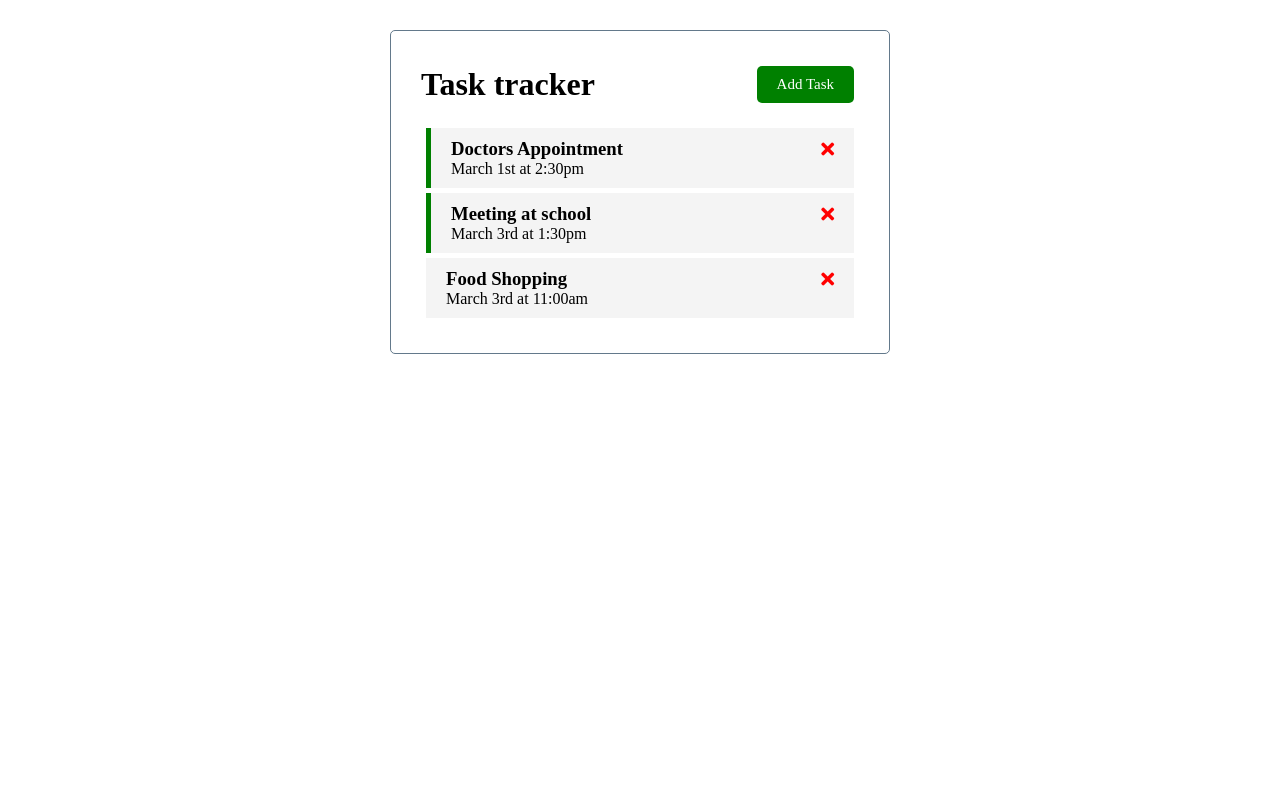
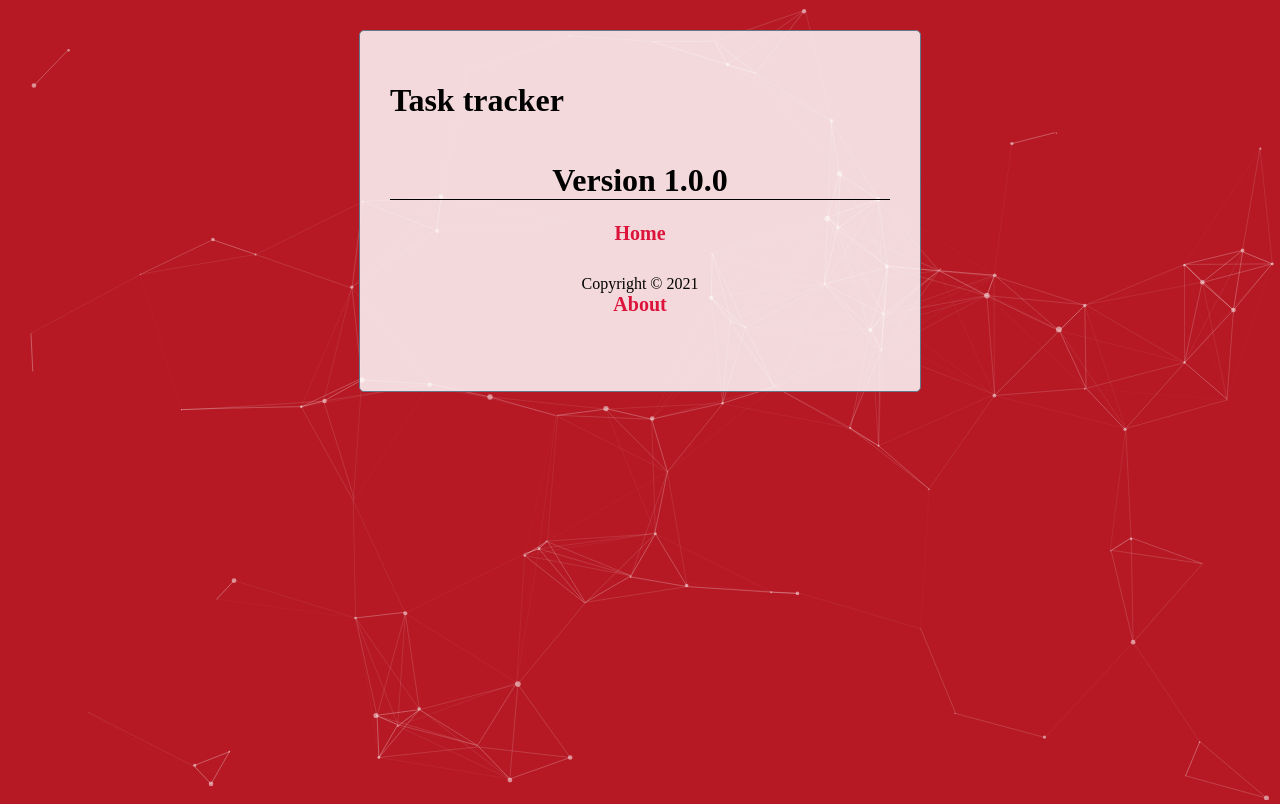
Before and after one commit to MichalBelko/Vue-TodoApp, a Vue app: page /about in a window 1280 px wide. Built offline with nearby package versions, Linux system fonts and the light colour scheme.

Commit message:
implemented router

```diff
--- a/package.json
+++ b/package.json
@@ -8,7 +8,8 @@
   },
   "dependencies": {
     "core-js": "^3.6.5",
-    "vue": "^3.0.0"
+    "vue": "^3.0.0",
+    "vue-router": "^4.0.10"
   },
   "devDependencies": {
     "@vue/cli-plugin-babel": "~4.5.0",
--- a/public/index.html
+++ b/public/index.html
@@ -21,6 +21,8 @@
       >
     </noscript>
     <div id="app"></div>
-    <!-- built files will be auto injected -->
+    <div id="particles-js"></div>
+
+    <script src="http://cdn.jsdelivr.net/particles.js/2.0.0/particles.min.js"></script>
   </body>
 </html>
--- a/src/App.vue
+++ b/src/App.vue
@@ -5,28 +5,21 @@
       title="Task tracker"
       @toggle-add-task="toggleAddTask"
     />
-    <div v-if="showAddTask">
-      <AddTask @add-task="addTask" />
-    </div>
-    <Tasks
-      :tasks="tasks"
-      @delete-task="deleteTask"
-      @toggle-reminder="toggleReminder"
-    />
+
+    <router-view :showAddTask="showAddTask"></router-view>
+    <Footer />
   </div>
 </template>
 
 <script>
 import Header from "./components/Header.vue";
-import Tasks from "./components/Tasks.vue";
-import AddTask from "./components/AddTask.vue";
+import Footer from "./components/Footer.vue";
 
 export default {
   name: "app",
-  components: { Header, Tasks, AddTask },
+  components: { Header, Footer },
   data() {
     return {
-      tasks: [],
       showAddTask: false,
     };
   },
@@ -34,47 +27,43 @@ export default {
     toggleAddTask() {
       this.showAddTask = !this.showAddTask;
     },
-    addTask(task) {
-      this.showAddTask = false;
-      this.tasks.push(task);
-    },
-    deleteTask(id) {
-      this.tasks = this.tasks.filter(function(task) {
-        return task.id !== id;
-      });
-    },
-    toggleReminder(id) {
-      this.tasks = this.tasks.map(function(task) {
-        return task.id === id ? { ...task, reminder: !task.reminder } : task;
-      });
-    },
-  },
-  created() {
-    this.tasks = [
-      {
-        id: 1,
-        text: "Doctors Appointment",
-        day: "March 1st at 2:30pm",
-        reminder: true,
-      },
-      {
-        id: 2,
-        text: "Meeting at school",
-        day: "March 3rd at 1:30pm",
-        reminder: true,
-      },
-      {
-        id: 3,
-        text: "Food Shopping",
-        day: "March 3rd  at 11:00am",
-        reminder: false,
-      },
-    ];
   },
 };
 </script>
 
 <style>
+body {
+  padding: 0;
+  margin: 0;
+  box-sizing: border-box;
+  background-color: #eee;
+  overflow-x: hidden;
+  display: block;
+  background-color: #b61924;
+}
+h3 {
+  margin: 0;
+}
+p {
+  margin: 0;
+}
+//particles
+canvas {
+  display: block;
+  vertical-align: bottom;
+}
+#particles-js {
+  position: absolute;
+  width: 100vw;
+  height: auto;
+  inset: 0;
+  background-color: #b61924;
+  background-image: url("");
+  background-repeat: no-repeat;
+  background-size: cover;
+  background-position: 50% 50%;
+}
+//particles
 * {
   padding: 0;
   margin: 0;
@@ -94,6 +83,9 @@ input:active {
   border: 1px solid rgb(99, 121, 139);
   border-radius: 5px;
   padding: 30px;
+  position: relative;
+  z-index: 5;
+  background-color: rgba(255, 255, 255, 0.836);
 }
 .form-control-check input {
   flex: 2;
--- a/src/components/AddTask.vue
+++ b/src/components/AddTask.vue
@@ -70,6 +70,7 @@ export default {
   display: flex;
   justify-content: space-between;
   align-items: center;
+  background-color: transparent;
 }
 .form-control label {
   display: block;
@@ -77,13 +78,13 @@ export default {
 }
 .form-control input {
   width: 100%;
-  height: 40px;
-  margin: 5px;
-  padding: 3px 7px;
+  height: 30px;
+  padding: 3px 3px;
   font-size: 17px;
   border: none;
   border-bottom: 1px solid black;
   caret-color: red;
+  background-color: transparent;
 }
 .form-control {
   margin: 20px 0;
--- a/src/components/Button.vue
+++ b/src/components/Button.vue
@@ -1,5 +1,7 @@
 <template>
-  <button @click="onClick" class="btn">{{ text }}</button>
+  <button @click="onClick" class="btn">
+    <span>{{ text }}</span>
+  </button>
 </template>
 
 <script>
@@ -17,4 +19,11 @@ export default {
 };
 </script>
 
-<style></style>
+<style>
+.btn {
+  font-weight: bold;
+  letter-spacing: 1px;
+  text-transform: uppercase;
+  font-family: Arial;
+}
+</style>
--- /dev/null
+++ b/src/components/Footer.vue
@@ -0,0 +1,24 @@
+<template>
+  <footer>
+    <p>Copyright &copy; 2021</p>
+    <router-link to="/about"><span class="about">About</span></router-link>
+  </footer>
+</template>
+
+<script>
+export default {};
+</script>
+
+<style scoped>
+footer {
+  text-align: center;
+  margin-top: 30px;
+}
+footer :is(a) {
+  text-decoration: none;
+  font-weight: bold;
+  font-size: 20px;
+  margin: 10px 0;
+  color: crimson;
+}
+</style>
--- a/src/components/Header.vue
+++ b/src/components/Header.vue
@@ -2,11 +2,14 @@
   <header>
     <h1>{{ title }}</h1>
     <Button
+      v-show="homePage"
       v-if="!showAddTask"
       text="Add Task"
       @toggle-add-task="$emit('toggle-add-task')"
+      class="btn-green"
     />
     <Button
+      v-show="homePage"
       v-if="showAddTask"
       text="Close"
       @toggle-add-task="$emit('toggle-add-task')"
@@ -27,6 +30,15 @@ export default {
   data() {
     return {};
   },
+  computed: {
+    homePage() {
+      if (this.$route.path === "/") {
+        return true;
+      } else {
+        return false;
+      }
+    },
+  },
 };
 </script>
 
@@ -40,4 +52,7 @@ header {
 .btn-red {
   background-color: red;
 }
+.btn-green {
+  background-color: green;
+}
 </style>
--- a/src/main.js
+++ b/src/main.js
@@ -1,40 +1,63 @@
 import { createApp } from "vue";
 import App from "./App.vue";
+import router from "./router";
 
-createApp(App).mount("#app");
+createApp(App)
+  .use(router)
+  .mount("#app");
 
-// const labels = document.querySelectorAll(".form-control label");
-
-// labels.forEach((label) => {
-//   label.innerHTML = label.innerText
-//     .split("")
-//     .map(
-//       (letter, idx) =>
-//         `<span style="transition-delay:${idx * 50}ms">${letter}</span>`
-//     )
-//     .join("");
-// });
-
-// const buttons = document.querySelectorAll(".ripple");
-
-// buttons.forEach((button) => {
-//   button.addEventListener("click", function(e) {
-//     const x = e.clientX;
-//     const y = e.clientY;
-
-//     const buttonTop = e.target.offsetTop;
-//     const buttonLeft = e.target.offsetLeft;
-
-//     const xInside = x - buttonLeft;
-//     const yInside = y - buttonTop;
-
-//     const circle = document.createElement("span");
-//     circle.classList.add("circle");
-//     circle.style.top = yInside + "px";
-//     circle.style.left = xInside + "px";
-
-//     this.appendChild(circle);
-
-//     setTimeout(() => circle.remove(), 500);
-//   });
-// });
+particlesJS("particles-js", {
+  particles: {
+    number: { value: 80, density: { enable: true, value_area: 800 } },
+    color: { value: "#ffffff" },
+    shape: {
+      type: "circle",
+      stroke: { width: 0, color: "#000000" },
+      polygon: { nb_sides: 5 },
+      image: { src: "img/github.svg", width: 100, height: 100 },
+    },
+    opacity: {
+      value: 0.5,
+      random: false,
+      anim: { enable: false, speed: 1, opacity_min: 0.1, sync: false },
+    },
+    size: {
+      value: 3,
+      random: true,
+      anim: { enable: false, speed: 40, size_min: 0.1, sync: false },
+    },
+    line_linked: {
+      enable: true,
+      distance: 150,
+      color: "#ffffff",
+      opacity: 0.4,
+      width: 1,
+    },
+    move: {
+      enable: true,
+      speed: 6,
+      direction: "none",
+      random: false,
+      straight: false,
+      out_mode: "out",
+      bounce: false,
+      attract: { enable: false, rotateX: 600, rotateY: 1200 },
+    },
+  },
+  interactivity: {
+    detect_on: "canvas",
+    events: {
+      onhover: { enable: true, mode: "repulse" },
+      onclick: { enable: true, mode: "push" },
+      resize: true,
+    },
+    modes: {
+      grab: { distance: 400, line_linked: { opacity: 1 } },
+      bubble: { distance: 400, size: 40, duration: 2, opacity: 8, speed: 3 },
+      repulse: { distance: 200, duration: 0.4 },
+      push: { particles_nb: 4 },
+      remove: { particles_nb: 2 },
+    },
+  },
+  retina_detect: true,
+});
--- /dev/null
+++ b/src/router/index.js
@@ -0,0 +1,23 @@
+import { createRouter, createWebHistory } from "vue-router";
+import About from "../views/About.vue";
+import Home from "../views/Home.vue";
+
+const routes = [
+  {
+    path: "/",
+    name: "Home",
+    component: Home,
+  },
+  {
+    path: "/about",
+    name: "About",
+    component: About,
+  },
+];
+
+const router = createRouter({
+  history: createWebHistory(process.env.BASE_URL),
+  routes,
+});
+
+export default router;
--- /dev/null
+++ b/src/views/About.vue
@@ -0,0 +1,24 @@
+<template>
+  <h1>Version 1.0.0</h1>
+  <router-link class="backTo" to="/">Home</router-link>
+</template>
+
+<script>
+export default {};
+</script>
+
+<style scoped>
+h1 {
+  text-align: center;
+  border-bottom: 1px solid #000;
+}
+.backTo {
+  text-decoration: none;
+  font-weight: bold;
+  font-size: 20px;
+  margin: 10px 0;
+  color: crimson;
+  text-align: center;
+  display: block;
+}
+</style>
--- /dev/null
+++ b/src/views/Home.vue
@@ -0,0 +1,69 @@
+<template>
+  <AddTask @add-task="addTask" v-if="showAddTask" />
+
+  <Tasks
+    :tasks="tasks"
+    @delete-task="deleteTask"
+    @toggle-reminder="toggleReminder"
+  />
+</template>
+
+<script>
+import AddTask from "../components/AddTask.vue";
+import Tasks from "../components/Tasks.vue";
+
+export default {
+  name: "Home",
+  props: {
+    showAddTask: Boolean,
+  },
+  components: {
+    Tasks,
+    AddTask,
+  },
+  data() {
+    return {
+      tasks: [],
+    };
+  },
+  methods: {
+    addTask(task) {
+      this.tasks.push(task);
+    },
+    deleteTask(id) {
+      this.tasks = this.tasks.filter(function(task) {
+        return task.id !== id;
+      });
+    },
+    toggleReminder(id) {
+      this.tasks = this.tasks.map(function(task) {
+        return task.id === id ? { ...task, reminder: !task.reminder } : task;
+      });
+    },
+  },
+  created() {
+    this.tasks = [
+      {
+        id: 1,
+        text: "Doctors Appointment",
+        day: "March 1st at 2:30pm",
+        reminder: true,
+      },
+      {
+        id: 2,
+        text: "Meeting at school",
+        day: "March 3rd at 1:30pm",
+        reminder: true,
+      },
+      {
+        id: 3,
+        text: "Food Shopping",
+        day: "March 3rd  at 11:00am",
+        reminder: false,
+      },
+    ];
+  },
+};
+</script>
+
+<style></style>
```
Also changed, not shown: 8 other files (tests, documents, lock files or other folders).
